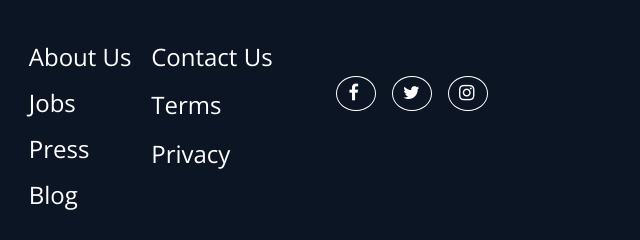
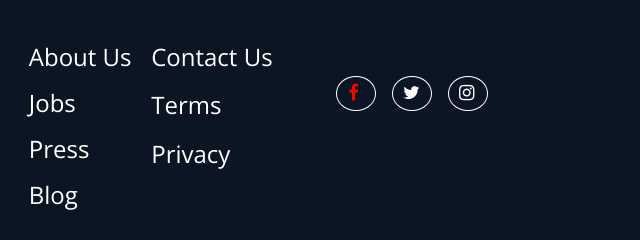
Before and after one commit to ChamuMutezva/FyloLandingPage2, a plain HTML site: page index.html in a window 1280 px wide. In both pictures the pointer is over the link 996 px from the left and 4041 px from the top of the page. Shown: the part 3948-4188 px from the top of the page, 640-1280 px from the left. Drawn offline with nearby package versions, Linux system fonts and the light colour scheme.

Commit message:
feat: hover on social  element

```diff
--- a/main.css
+++ b/main.css
@@ -221,6 +221,11 @@ footer {
     padding: 3% 6% 3% 4%;
 }
 
+.fa:hover  {
+    transform: rotate(360deg);
+   color: red;
+    transition-duration: 0.5s;
+}
 div#aboutUs {
     display: grid;
     grid-template-columns: 1fr 1fr;
```
